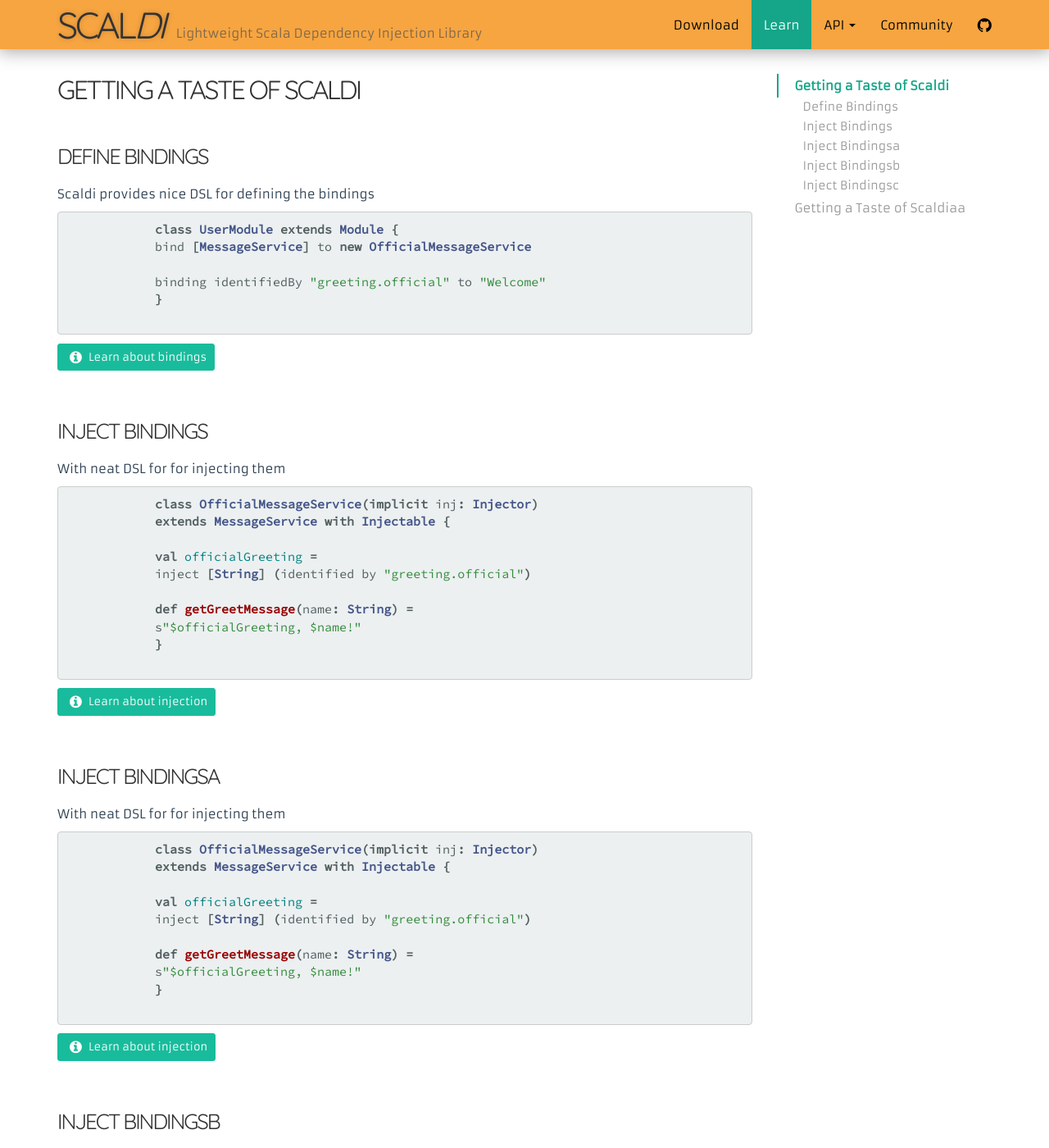
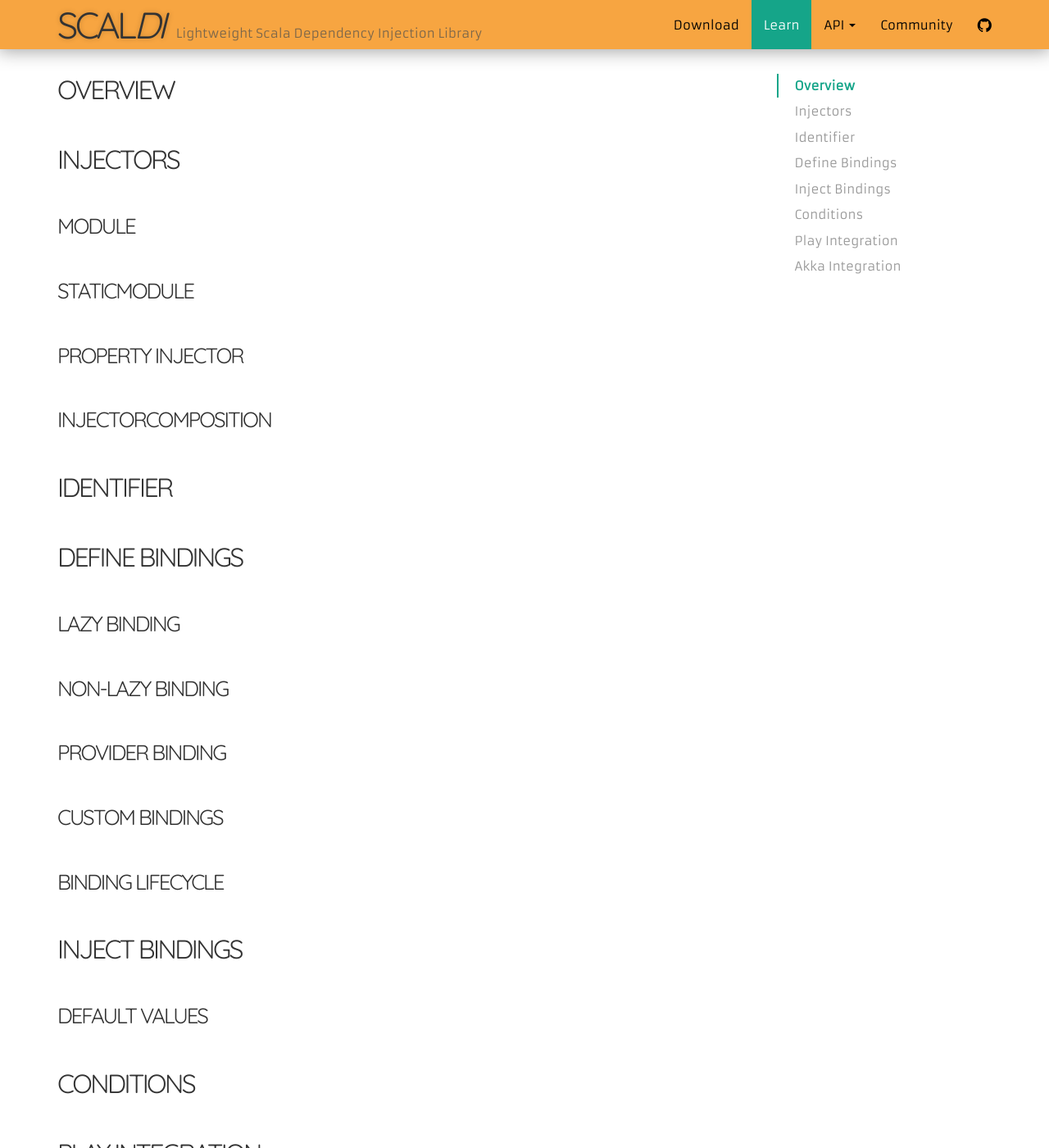
Before and after one commit to scaldi/scaldi-website, a Jekyll site: the page built from learn.html, in a window 1280 px wide and 1400 px high. Shown: the whole window at 82% size. Built offline with Jekyll 4.4.1, drawn with Linux system fonts in a browser that asks for light colours; some of the changed text lies outside the part shown.

Commit message:
first draft of TOC for the documentation

```diff
--- a/learn.html
+++ b/learn.html
@@ -8,226 +8,77 @@
 
 <div class="container">
   <div class="row">
-    <div class="col-md-9 main-content">
+    <div class="col-md-9 main-content main-section">
       <section>
-        <h2>Getting a Taste of Scaldi</h2>
+        <h2>Overview</h2>
+      </section>
+
+      <section>
+        <h2>Injectors</h2>
 
         <section>
-          <h3>Define Bindings</h3>
-
-          <p>Scaldi provides nice DSL for defining the bindings</p>
-          <p>
-            {% highlight scala %}
-            class UserModule extends Module {
-            bind [MessageService] to new OfficialMessageService
-
-            binding identifiedBy "greeting.official" to "Welcome"
-            }
-            {% endhighlight %}
-          </p>
-          <a class="btn btn-success btn-sm" role="button">
-            <i class="fa fa-info-circle fa-lg top-icon"></i>
-            <span>Learn about bindings</span>
-          </a>
+          <h3>Module</h3>
         </section>
 
         <section>
-          <h3 id="aaa">Inject Bindings</h3>
-          <p>With neat DSL for for injecting them</p>
-          <p>
-            {% highlight scala %}
-            class OfficialMessageService(implicit inj: Injector)
-            extends MessageService with Injectable {
-
-            val officialGreeting =
-            inject [String] (identified by "greeting.official")
-
-            def getGreetMessage(name: String) =
-            s"$officialGreeting, $name!"
-            }
-            {% endhighlight %}
-          </p>
-          <a class="btn btn-success btn-sm" role="button">
-            <i class="fa fa-info-circle fa-lg top-icon"></i>
-            <span>Learn about injection</span>
-          </a>
+          <h3>StaticModule</h3>
         </section>
 
         <section>
-          <h3 id="aaa">Inject Bindingsa</h3>
-          <p>With neat DSL for for injecting them</p>
-          <p>
-            {% highlight scala %}
-            class OfficialMessageService(implicit inj: Injector)
-            extends MessageService with Injectable {
-
-            val officialGreeting =
-            inject [String] (identified by "greeting.official")
-
-            def getGreetMessage(name: String) =
-            s"$officialGreeting, $name!"
-            }
-            {% endhighlight %}
-          </p>
-          <a class="btn btn-success btn-sm" role="button">
-            <i class="fa fa-info-circle fa-lg top-icon"></i>
-            <span>Learn about injection</span>
-          </a>
+          <h3>Property Injector</h3>
         </section>
 
         <section>
-          <h3 id="aaa">Inject Bindingsb</h3>
-          <p>With neat DSL for for injecting them</p>
-          <p>
-            {% highlight scala %}
-            class OfficialMessageService(implicit inj: Injector)
-            extends MessageService with Injectable {
+          <h3>InjectorComposition</h3>
+        </section>
+      </section>
 
-            val officialGreeting =
-            inject [String] (identified by "greeting.official")
+      <section>
+        <h2>Identifier</h2>
+      </section>
 
-            def getGreetMessage(name: String) =
-            s"$officialGreeting, $name!"
-            }
-            {% endhighlight %}
-          </p>
-          <a class="btn btn-success btn-sm" role="button">
-            <i class="fa fa-info-circle fa-lg top-icon"></i>
-            <span>Learn about injection</span>
-          </a>
+        <section>
+        <h2>Define Bindings</h2>
+
+        <section>
+          <h3>Lazy Binding</h3>
         </section>
 
         <section>
-          <h3 id="aaa">Inject Bindingsc</h3>
-          <p>With neat DSL for for injecting them</p>
-          <p>
-            {% highlight scala %}
-            class OfficialMessageService(implicit inj: Injector)
-            extends MessageService with Injectable {
-
-            val officialGreeting =
-            inject [String] (identified by "greeting.official")
-
-            def getGreetMessage(name: String) =
-            s"$officialGreeting, $name!"
-            }
-            {% endhighlight %}
-          </p>
-          <a class="btn btn-success btn-sm" role="button">
-            <i class="fa fa-info-circle fa-lg top-icon"></i>
-            <span>Learn about injection</span>
-          </a>
-        </section>
-      </section>
-      <section>
-        <h2>Getting a Taste of Scaldiaa</h2>
-
-        <section>
-          <h3>Define Bindingsaa</h3>
-
-          <p>Scaldi provides nice DSL for defining the bindings</p>
-          <p>
-            {% highlight scala %}
-            class UserModule extends Module {
-            bind [MessageService] to new OfficialMessageService
-
-            binding identifiedBy "greeting.official" to "Welcome"
-            }
-            {% endhighlight %}
-          </p>
-          <a class="btn btn-success btn-sm" role="button">
-            <i class="fa fa-info-circle fa-lg top-icon"></i>
-            <span>Learn about bindings</span>
-          </a>
+          <h3>Non-Lazy Binding</h3>
         </section>
 
         <section>
-          <h3 id="aaa">Inject Bindingsaa</h3>
-          <p>With neat DSL for for injecting them</p>
-          <p>
-            {% highlight scala %}
-            class OfficialMessageService(implicit inj: Injector)
-            extends MessageService with Injectable {
-
-            val officialGreeting =
-            inject [String] (identified by "greeting.official")
-
-            def getGreetMessage(name: String) =
-            s"$officialGreeting, $name!"
-            }
-            {% endhighlight %}
-          </p>
-          <a class="btn btn-success btn-sm" role="button">
-            <i class="fa fa-info-circle fa-lg top-icon"></i>
-            <span>Learn about injection</span>
-          </a>
+          <h3>Provider Binding</h3>
         </section>
 
         <section>
-          <h3 id="aaa">Inject Bindingsaaa</h3>
-          <p>With neat DSL for for injecting them</p>
-          <p>
-            {% highlight scala %}
-            class OfficialMessageService(implicit inj: Injector)
-            extends MessageService with Injectable {
-
-            val officialGreeting =
-            inject [String] (identified by "greeting.official")
-
-            def getGreetMessage(name: String) =
-            s"$officialGreeting, $name!"
-            }
-            {% endhighlight %}
-          </p>
-          <a class="btn btn-success btn-sm" role="button">
-            <i class="fa fa-info-circle fa-lg top-icon"></i>
-            <span>Learn about injection</span>
-          </a>
+          <h3>Custom Bindings</h3>
         </section>
 
         <section>
-          <h3 id="aaa">Inject Bindingsbaa</h3>
-          <p>With neat DSL for for injecting them</p>
-          <p>
-            {% highlight scala %}
-            class OfficialMessageService(implicit inj: Injector)
-            extends MessageService with Injectable {
+          <h3>Binding Lifecycle</h3>
+        </section>
+      </section>
 
-            val officialGreeting =
-            inject [String] (identified by "greeting.official")
-
-            def getGreetMessage(name: String) =
-            s"$officialGreeting, $name!"
-            }
-            {% endhighlight %}
-          </p>
-          <a class="btn btn-success btn-sm" role="button">
-            <i class="fa fa-info-circle fa-lg top-icon"></i>
-            <span>Learn about injection</span>
-          </a>
-        </section>
+      <section>
+        <h2>Inject Bindings</h2>
 
         <section>
-          <h3>Inject Bindingscaa</h3>
-          <p>With neat DSL for for injecting them</p>
-          <p>
-            {% highlight scala %}
-            class OfficialMessageService(implicit inj: Injector)
-            extends MessageService with Injectable {
+          <h3>Default Values</h3>
+        </section>
+      </section>
 
-            val officialGreeting =
-            inject [String] (identified by "greeting.official")
+      <section>
+        <h2>Conditions</h2>
+      </section>
 
-            def getGreetMessage(name: String) =
-            s"$officialGreeting, $name!"
-            }
-            {% endhighlight %}
-          </p>
-          <a class="btn btn-success btn-sm" role="button">
-            <i class="fa fa-info-circle fa-lg top-icon"></i>
-            <span>Learn about injection</span>
-          </a>
-        </section>
+      <section>
+        <h2>Play Integration</h2>
+      </section>
+
+      <section>
+        <h2>Akka Integration</h2>
       </section>
     </div>
 
```
